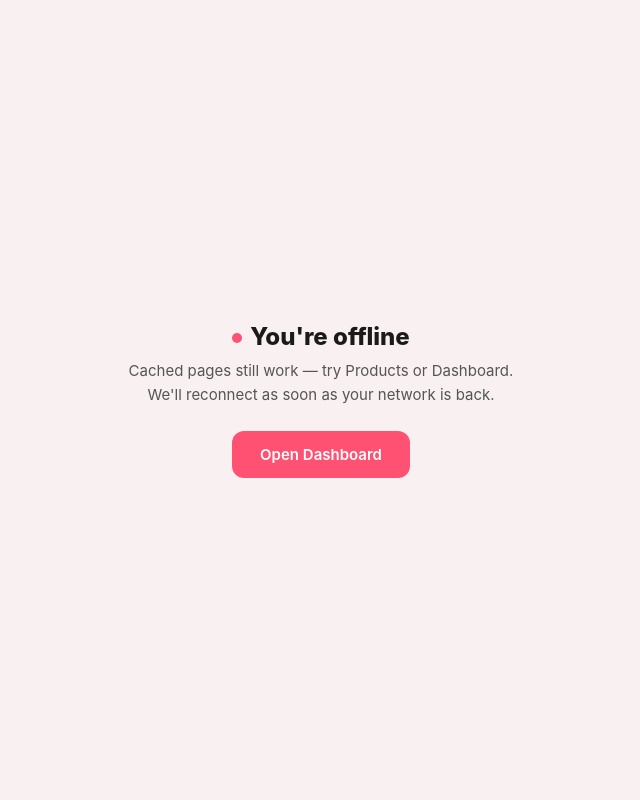
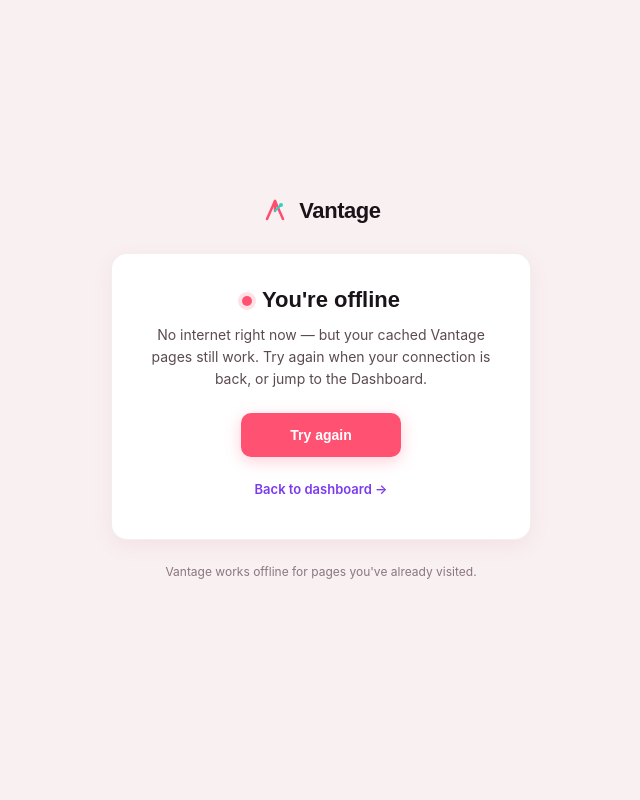
Before and after one commit to thoard93/tiktok-product-finder, a Flask app: page /offline in a window 1280 px wide. Shown: the whole page, without its empty margins (319-959 px from the left). Run offline with Flask 3, Linux system fonts and the light colour scheme; data that the repository does not hold is empty.

Commit message:
feat(pwa): 3b — branded offline page
Replaces the Phase 1 placeholder with the spec's branded offline
screen. Inline styles only — does NOT extend base.html because:

  - The drawer + bottom tab bar would render on a page where nav
    is meaningless (no connection).
  - main.css may not be in the SW cache on a user's very first
    offline visit, in which case an extending page would render
    unstyled. Inlining keeps it self-contained.

Content:
  - Vantage logo SVG copied from the desktop sidebar (pink mountain
    + teal dot, same colors as the manifest)
  - Heading with a pulsing-dot status indicator and the 'You're
    offline' message
  - Primary button 'Try again' (location.reload(), 44px tap target,
    #ff5272 bg with soft shadow)
  - Secondary 'Back to dashboard →' link that hits /app/dashboard
    — if the SW has that page cached, the user lands on it even
    while still offline
  - Footer hint: 'Vantage works offline for pages you've already
    visited'

Palette matches the rest of the app: #f9f0f1 body, #fff card,
#ff5272 accent, dark text. Keeps under 8KB — measured by wc -c.

```diff
--- a/templates/offline.html
+++ b/templates/offline.html
@@ -4,22 +4,87 @@
   <meta charset="UTF-8">
   <meta name="viewport" content="width=device-width, initial-scale=1, viewport-fit=cover">
   <meta name="theme-color" content="#f9f0f1">
+  <meta name="robots" content="noindex">
   <title>Offline — Vantage</title>
+  <!--
+    Inline-only styling so this page renders identically whether it came from
+    the service-worker cache (network is down) or the live server. Extending
+    base.html would render the drawer + bottom tab bar (not useful offline)
+    and depend on main.css being in cache, which isn't guaranteed on a user's
+    first offline visit. Kept under 8KB total per the PWA spec.
+  -->
   <style>
-    *{box-sizing:border-box;margin:0;padding:0}
-    body{font-family:-apple-system,BlinkMacSystemFont,'Segoe UI',Roboto,sans-serif;background:#f9f0f1;color:#1a1a1a;min-height:100vh;min-height:100dvh;display:flex;align-items:center;justify-content:center;padding:24px}
+    *,*::before,*::after{box-sizing:border-box;margin:0;padding:0}
+    html,body{height:100%;background:#f9f0f1}
+    body{
+      font-family:'Satoshi',-apple-system,BlinkMacSystemFont,'Segoe UI',Roboto,sans-serif;
+      color:#1a1319;min-height:100vh;min-height:100dvh;
+      display:flex;align-items:center;justify-content:center;
+      padding:24px;padding-top:calc(24px + env(safe-area-inset-top,0px));
+      padding-bottom:calc(24px + env(safe-area-inset-bottom,0px));
+      -webkit-font-smoothing:antialiased;
+    }
     .wrap{max-width:420px;width:100%;text-align:center}
-    h1{font-size:24px;font-weight:800;margin-bottom:8px}
-    p{font-size:15px;color:#555;line-height:1.6;margin-bottom:24px}
-    .btn{display:inline-flex;align-items:center;justify-content:center;gap:8px;background:#ff5272;color:#fff;font-weight:600;padding:14px 28px;border-radius:12px;border:none;font-size:15px;text-decoration:none;cursor:pointer;min-height:44px;-webkit-tap-highlight-color:transparent}
-    .dot{display:inline-block;width:10px;height:10px;border-radius:50%;background:#ff5272;margin-right:8px;vertical-align:middle}
+    .logo{display:inline-flex;align-items:center;gap:10px;margin-bottom:28px}
+    .logo__mark{flex-shrink:0}
+    .logo__word{
+      font-family:'Cabinet Grotesk','Satoshi',sans-serif;
+      font-size:22px;font-weight:800;letter-spacing:-.02em;color:#1a1319;
+    }
+    .card{
+      background:#fff;border:1px solid rgba(0,0,0,.06);border-radius:16px;
+      padding:32px 24px;box-shadow:0 6px 20px rgba(180,80,100,.08);
+    }
+    .status-dot{
+      display:inline-block;width:10px;height:10px;border-radius:50%;
+      background:#ff5272;margin-right:10px;vertical-align:middle;
+      box-shadow:0 0 0 4px rgba(255,82,114,.18);
+    }
+    h1{font-family:'Cabinet Grotesk','Satoshi',sans-serif;
+      font-size:22px;font-weight:800;line-height:1.25;margin-bottom:10px}
+    p{font-size:14px;color:#5b4a52;line-height:1.6;margin-bottom:22px}
+    .btn{
+      display:inline-flex;align-items:center;justify-content:center;gap:8px;
+      background:#ff5272;color:#fff;font-weight:700;font-size:14px;
+      padding:12px 24px;border-radius:10px;border:none;text-decoration:none;
+      cursor:pointer;min-height:44px;min-width:160px;
+      -webkit-tap-highlight-color:transparent;
+      box-shadow:0 4px 16px rgba(255,82,114,.28);
+      transition:transform 120ms ease,box-shadow 120ms ease;
+    }
+    .btn:hover{transform:translateY(-1px);box-shadow:0 6px 20px rgba(255,82,114,.36)}
+    .btn:active{transform:translateY(0)}
+    .link{
+      display:inline-block;margin-top:14px;font-size:13px;font-weight:600;
+      color:#7c3aed;text-decoration:none;
+      padding:10px 12px;border-radius:8px;
+    }
+    .link:hover{text-decoration:underline}
+    .hint{margin-top:22px;font-size:12px;color:#8a7682}
   </style>
 </head>
 <body>
   <main class="wrap">
-    <h1><span class="dot"></span>You're offline</h1>
-    <p>Cached pages still work — try Products or Dashboard. We'll reconnect as soon as your network is back.</p>
-    <a href="/app/dashboard" class="btn">Open Dashboard</a>
+    <div class="logo" aria-label="Vantage">
+      <svg class="logo__mark" width="28" height="28" viewBox="0 0 28 28" fill="none" aria-hidden="true">
+        <path d="M6 22L14 4L22 22" stroke="#ff4d6d" stroke-width="2.5" stroke-linecap="round" stroke-linejoin="round"/>
+        <path d="M14 4V14" stroke="#ff4d6d" stroke-width="2.5" stroke-linecap="round"/>
+        <path d="M14 14L20 8" stroke="#2dd4bf" stroke-width="2" stroke-linecap="round"/>
+        <circle cx="20" cy="8" r="2" fill="#2dd4bf"/>
+      </svg>
+      <span class="logo__word">Vantage</span>
+    </div>
+
+    <div class="card">
+      <h1><span class="status-dot" aria-hidden="true"></span>You're offline</h1>
+      <p>No internet right now — but your cached Vantage pages still work. Try again when your connection is back, or jump to the Dashboard.</p>
+      <button type="button" class="btn" onclick="location.reload()">Try again</button>
+      <div>
+        <a class="link" href="/app/dashboard">Back to dashboard →</a>
+      </div>
+    </div>
+
+    <p class="hint">Vantage works offline for pages you've already visited.</p>
   </main>
 </body>
 </html>
```
